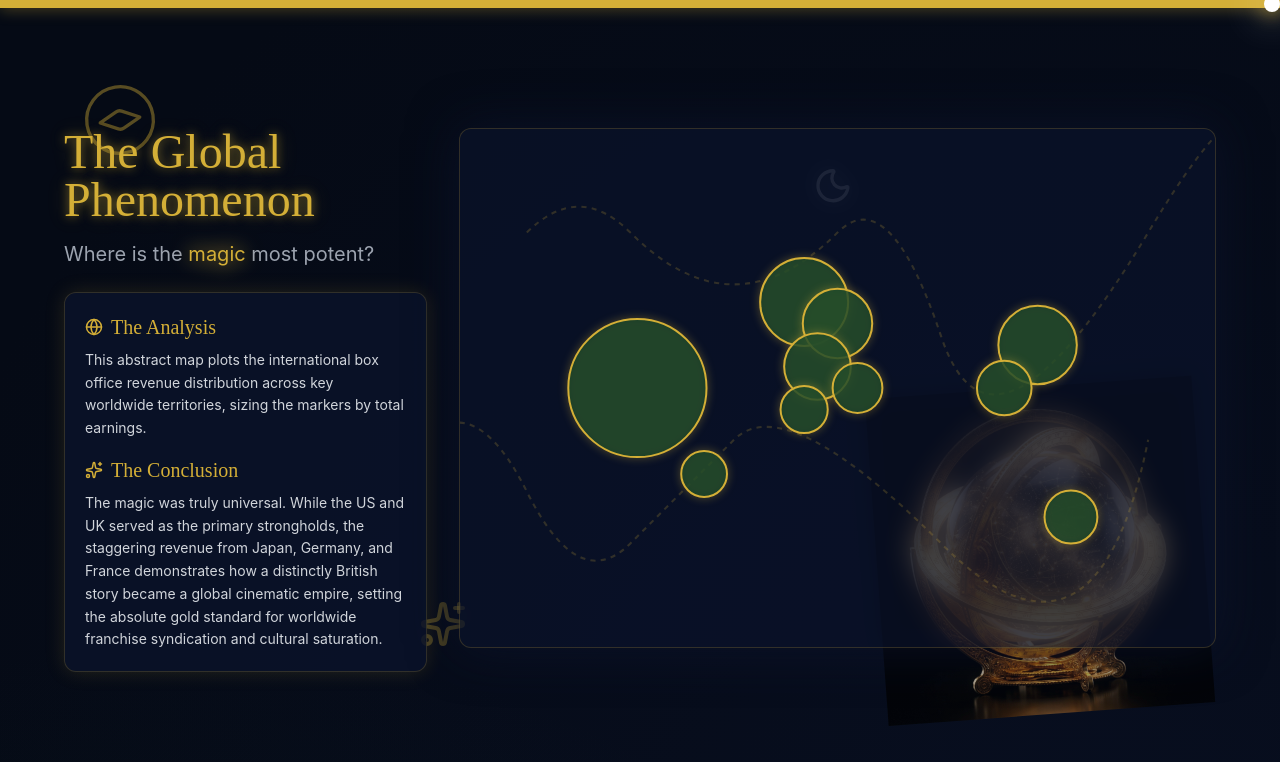
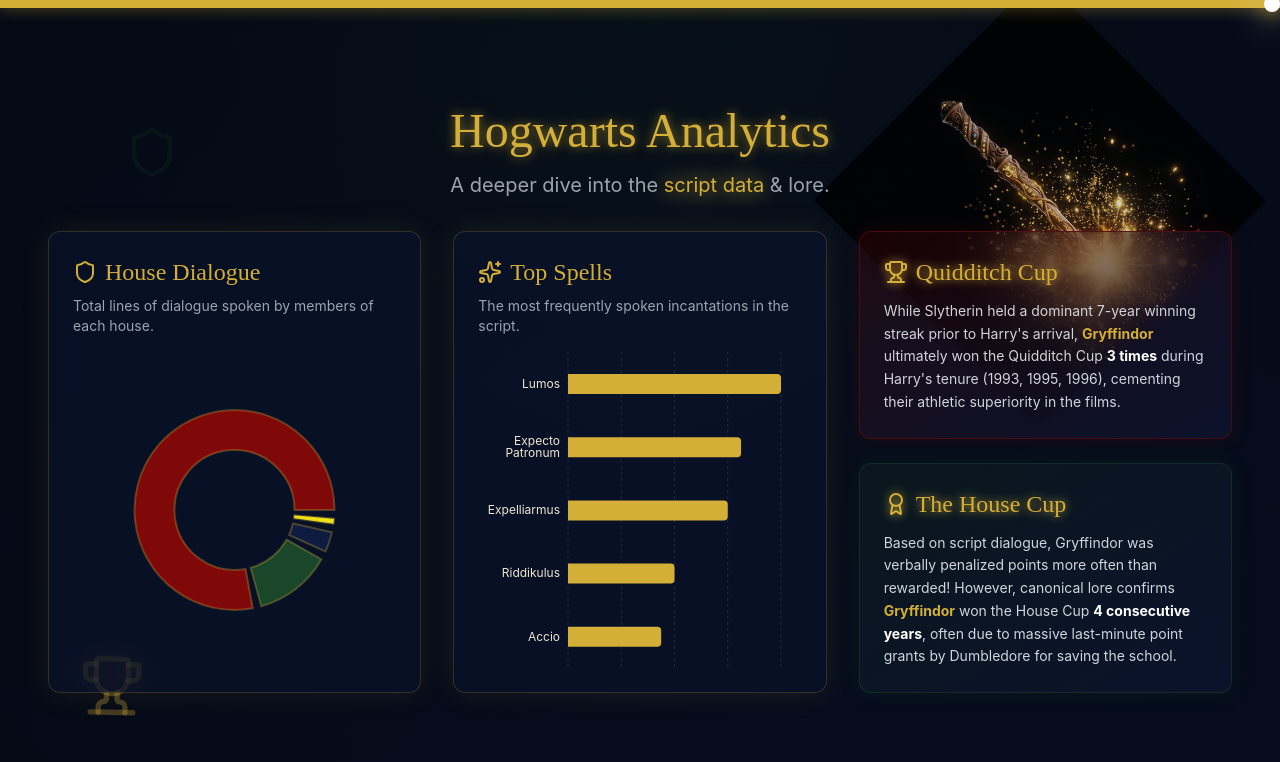
Before and after one commit to Ahmad-Rasheed-42/Data-visualisation-project, a React (Vite) app: page / in a window 1280 px wide. Shown: the top 762 px of the page. Built offline with nearby package versions, Linux system fonts and the light colour scheme.

Commit message:
feat: add Hogwarts Analytics section with house data, spells, and Quidditch lore

```diff
--- a/src/App.jsx
+++ b/src/App.jsx
@@ -4,6 +4,7 @@ import IntroSection from './components/IntroSection';
 import TonalEvolutionSection from './components/TonalEvolutionSection';
 import ComplexityGapSection from './components/ComplexityGapSection';
 import GlobalPhenomenonSection from './components/GlobalPhenomenonSection';
+import HogwartsAnalyticsSection from './components/HogwartsAnalyticsSection';
 
 function App() {
   const targetRef = useRef(null);
@@ -13,17 +14,20 @@ function App() {
     target: targetRef,
   });
 
-  // Map vertical scroll (0 to 1) to horizontal translation (0% to -75%)
-  // Since we have 4 sections, we want to slide exactly 3 sections over (75% of the total width)
-  const x = useTransform(scrollYProgress, [0, 1], ["0%", "-75%"]);
+  // Map vertical scroll (0 to 1) to horizontal translation (0% to -80%)
+  // Since we have 5 sections, we want to slide exactly 4 sections over (80% of the total 500vw width)
+  const x = useTransform(scrollYProgress, [0, 1], ["0%", "-80%"]);
 
   return (
     // The tall container that enables vertical scrolling
-    // Height is 400vh (4 sections)
-    <div ref={targetRef} className="h-[400vh] bg-magical-dark starry-bg w-full">
+    // Height is 500vh (5 sections)
+    <div ref={targetRef} className="h-[500vh] bg-magical-dark starry-bg w-full relative">
+
+      {/* Ambient background glow added for extra magical depth */}
+      <div className="fixed inset-0 bg-[radial-gradient(ellipse_at_top,_var(--tw-gradient-stops))] from-magical-slytherin/10 via-magical-midnight/5 to-transparent pointer-events-none z-0"></div>
 
       {/* Sticky container that stays in the viewport */}
-      <div className="sticky top-0 h-screen w-full overflow-hidden flex flex-col">
+      <div className="sticky top-0 h-screen w-full overflow-hidden flex flex-col z-10">
 
         {/* Magical Progress Bar (Wand Spell) */}
         <div className="fixed top-0 left-0 w-full h-2 z-50 bg-magical-midnight/50">
@@ -36,8 +40,8 @@ function App() {
           </motion.div>
         </div>
 
-        {/* The horizontal track holding the 4 sections */}
-        <motion.div style={{ x }} className="flex h-full w-[400vw]">
+        {/* The horizontal track holding the 5 sections */}
+        <motion.div style={{ x }} className="flex h-full w-[500vw]">
 
           <section className="h-full w-[100vw] flex-shrink-0 relative overflow-hidden">
             <IntroSection />
@@ -55,6 +59,10 @@ function App() {
             <GlobalPhenomenonSection />
           </section>
 
+          <section className="h-full w-[100vw] flex-shrink-0 relative overflow-hidden">
+            <HogwartsAnalyticsSection />
+          </section>
+
         </motion.div>
       </div>
     </div>
--- /dev/null
+++ b/src/components/HogwartsAnalyticsSection.jsx
@@ -0,0 +1,186 @@
+import React from 'react';
+import { motion } from 'framer-motion';
+import { PieChart, Pie, Cell, BarChart, Bar, XAxis, YAxis, CartesianGrid, Tooltip as RechartsTooltip, ResponsiveContainer } from 'recharts';
+import { Shield, Sparkles, Trophy, Award } from 'lucide-react';
+
+const houseData = [
+  { name: 'Gryffindor', value: 5369, color: '#7F0909' },
+  { name: 'Slytherin', value: 860, color: '#1A472A' },
+  { name: 'Ravenclaw', value: 222, color: '#0E1A40' },
+  { name: 'Hufflepuff', value: 56, color: '#EEE117' },
+];
+
+const spellData = [
+  { name: 'Lumos', count: 16 },
+  { name: 'Expecto Patronum', count: 13 },
+  { name: 'Expelliarmus', count: 12 },
+  { name: 'Riddikulus', count: 8 },
+  { name: 'Accio', count: 7 },
+];
+
+const CustomTooltip = ({ active, payload }) => {
+  if (active && payload && payload.length) {
+    const data = payload[0].payload;
+    return (
+      <div className="custom-tooltip z-50 relative">
+        <p className="font-serif text-xl text-magical-gold mb-1">{data.name}</p>
+        <p className="text-sm text-gray-300">
+          {data.value ? `Dialogue Lines: ${data.value}` : `Times Spoken: ${data.count}`}
+        </p>
+      </div>
+    );
+  }
+  return null;
+};
+
+const HogwartsAnalyticsSection = () => {
+  return (
+    <div className="w-full h-full flex flex-col items-center justify-center relative z-10 px-12 py-10 overflow-hidden">
+
+      {/* 3D Generated Artifact: Floating Wand */}
+      <motion.img
+        src="/assets/wand.png"
+        alt="Glowing Magic Wand"
+        className="absolute top-10 right-20 w-80 h-80 object-contain opacity-80 pointer-events-none"
+        style={{ mixBlendMode: 'screen' }}
+        animate={{
+          y: [0, 20, 0],
+          rotate: [45, 50, 45],
+        }}
+        transition={{
+          duration: 6,
+          repeat: Infinity,
+          ease: "easeInOut"
+        }}
+      />
+
+      {/* Floating Icons */}
+      <motion.div
+        className="absolute bottom-20 left-20 text-magical-gold/30"
+        animate={{ y: [0, -30, 0], rotate: [0, 15, 0] }}
+        transition={{ duration: 7, repeat: Infinity, ease: "easeInOut" }}
+      >
+        <Trophy size={64} />
+      </motion.div>
+      <motion.div
+        className="absolute top-32 left-32 text-[#1A472A]/40"
+        animate={{ scale: [1, 1.2, 1], opacity: [0.3, 0.6, 0.3] }}
+        transition={{ duration: 5, repeat: Infinity, ease: "easeInOut" }}
+      >
+        <Shield size={48} />
+      </motion.div>
+
+      <div className="w-full max-w-7xl flex flex-col items-center mb-8 relative z-20">
+        <motion.div
+          initial={{ opacity: 0, y: -20 }}
+          whileInView={{ opacity: 1, y: 0 }}
+          transition={{ duration: 0.8 }}
+          className="text-center"
+        >
+          <h2 className="text-4xl md:text-5xl font-serif text-magical-gold mb-4 text-glow">Hogwarts Analytics</h2>
+          <p className="text-xl font-sans text-gray-400">
+            A deeper dive into the <span className="text-magical-gold hover:text-glow-hover cursor-default transition-all drop-shadow-[0_0_10px_#d4af37]">script data</span> & lore.
+          </p>
+        </motion.div>
+      </div>
+
+      <div className="w-full max-w-7xl grid grid-cols-1 lg:grid-cols-3 gap-8 relative z-20">
+
+        {/* House Dominance (Pie Chart) */}
+        <motion.div
+          initial={{ opacity: 0, scale: 0.95 }}
+          whileInView={{ opacity: 1, scale: 1 }}
+          transition={{ duration: 1, delay: 0.1 }}
+          className="col-span-1 bg-magical-midnight/70 rounded-xl p-6 border border-magical-gold/20 backdrop-blur-md shadow-[0_0_30px_rgba(212,175,55,0.1)] flex flex-col"
+        >
+          <h3 className="text-magical-gold font-serif text-2xl mb-2 flex items-center gap-2">
+            <Shield size={24} /> House Dialogue
+          </h3>
+          <p className="text-sm text-gray-400 mb-4">Total lines of dialogue spoken by members of each house.</p>
+          <div className="flex-1 w-full min-h-[250px]">
+            <ResponsiveContainer width="100%" height="100%">
+              <PieChart>
+                <Pie
+                  data={houseData}
+                  cx="50%"
+                  cy="50%"
+                  innerRadius={60}
+                  outerRadius={100}
+                  paddingAngle={5}
+                  dataKey="value"
+                  className="cursor-pointer hover:filter hover:brightness-125 transition-all"
+                >
+                  {houseData.map((entry, index) => (
+                    <Cell key={`cell-${index}`} fill={entry.color} stroke="rgba(212,175,55,0.3)" strokeWidth={2} />
+                  ))}
+                </Pie>
+                <RechartsTooltip content={<CustomTooltip />} />
+              </PieChart>
+            </ResponsiveContainer>
+          </div>
+        </motion.div>
+
+        {/* Most Used Spells (Bar Chart) */}
+        <motion.div
+          initial={{ opacity: 0, scale: 0.95 }}
+          whileInView={{ opacity: 1, scale: 1 }}
+          transition={{ duration: 1, delay: 0.2 }}
+          className="col-span-1 bg-magical-midnight/70 rounded-xl p-6 border border-magical-gold/20 backdrop-blur-md shadow-[0_0_30px_rgba(212,175,55,0.1)] flex flex-col"
+        >
+          <h3 className="text-magical-gold font-serif text-2xl mb-2 flex items-center gap-2">
+            <Sparkles size={24} /> Top Spells
+          </h3>
+          <p className="text-sm text-gray-400 mb-4">The most frequently spoken incantations in the script.</p>
+          <div className="flex-1 w-full min-h-[250px]">
+            <ResponsiveContainer width="100%" height="100%">
+              <BarChart data={spellData} layout="vertical" margin={{ top: 0, right: 20, bottom: 0, left: 30 }}>
+                <CartesianGrid strokeDasharray="3 3" stroke="#ffffff" opacity={0.1} horizontal={false} />
+                <XAxis type="number" hide />
+                <YAxis
+                  dataKey="name"
+                  type="category"
+                  axisLine={false}
+                  tickLine={false}
+                  tick={{fill: '#f0e6d2', fontFamily: 'Inter', fontSize: 12}}
+                />
+                <RechartsTooltip content={<CustomTooltip />} cursor={{fill: 'rgba(212, 175, 55, 0.1)'}} />
+                <Bar dataKey="count" fill="#d4af37" radius={[0, 4, 4, 0]} barSize={20} className="hover:filter hover:brightness-150 transition-all cursor-pointer" />
+              </BarChart>
+            </ResponsiveContainer>
+          </div>
+        </motion.div>
+
+        {/* Lore: Points & Quidditch (Info Cards) */}
+        <motion.div
+          initial={{ opacity: 0, scale: 0.95 }}
+          whileInView={{ opacity: 1, scale: 1 }}
+          transition={{ duration: 1, delay: 0.3 }}
+          className="col-span-1 flex flex-col gap-6"
+        >
+          {/* Quidditch Lore */}
+          <div className="flex-1 bg-gradient-to-br from-[#7F0909]/20 to-magical-midnight border border-[#7F0909]/50 rounded-xl p-6 backdrop-blur-md shadow-[0_0_20px_rgba(127,9,9,0.2)]">
+            <h3 className="text-[#d4af37] font-serif text-2xl mb-3 flex items-center gap-2 drop-shadow-[0_0_5px_#d4af37]">
+              <Trophy size={24} /> Quidditch Cup
+            </h3>
+            <p className="text-gray-300 font-sans text-sm leading-relaxed">
+              While Slytherin held a dominant 7-year winning streak prior to Harry's arrival, <strong className="text-[#d4af37]">Gryffindor</strong> ultimately won the Quidditch Cup <strong className="text-white">3 times</strong> during Harry's tenure (1993, 1995, 1996), cementing their athletic superiority in the films.
+            </p>
+          </div>
+
+          {/* House Points Lore */}
+          <div className="flex-1 bg-gradient-to-br from-[#1A472A]/20 to-magical-midnight border border-[#1A472A]/50 rounded-xl p-6 backdrop-blur-md shadow-[0_0_20px_rgba(26,71,42,0.2)]">
+            <h3 className="text-[#d4af37] font-serif text-2xl mb-3 flex items-center gap-2 drop-shadow-[0_0_5px_#d4af37]">
+              <Award size={24} /> The House Cup
+            </h3>
+            <p className="text-gray-300 font-sans text-sm leading-relaxed">
+              Based on script dialogue, Gryffindor was verbally penalized points more often than rewarded! However, canonical lore confirms <strong className="text-[#d4af37]">Gryffindor</strong> won the House Cup <strong className="text-white">4 consecutive years</strong>, often due to massive last-minute point grants by Dumbledore for saving the school.
+            </p>
+          </div>
+        </motion.div>
+
+      </div>
+    </div>
+  );
+};
+
+export default HogwartsAnalyticsSection;
```
Also changed, not shown: public/assets/wand.png (added).
